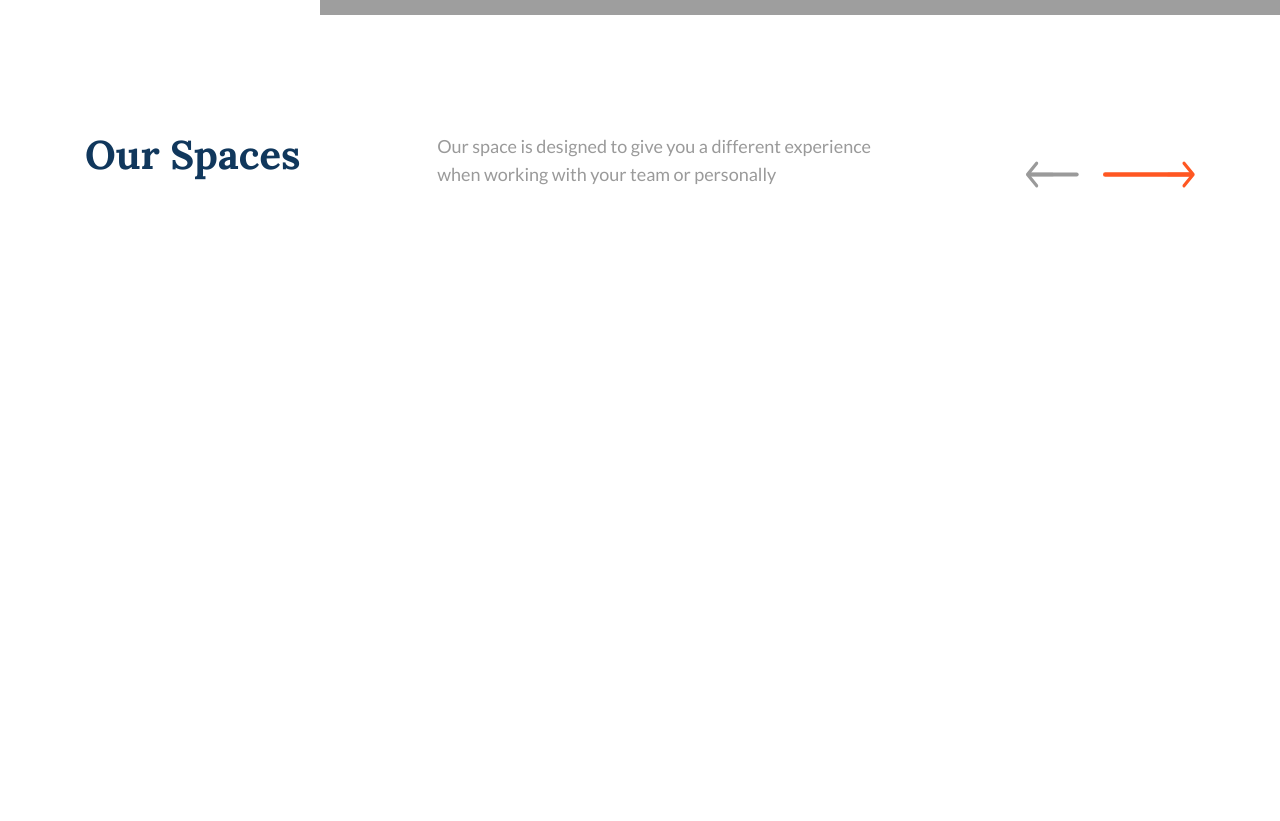
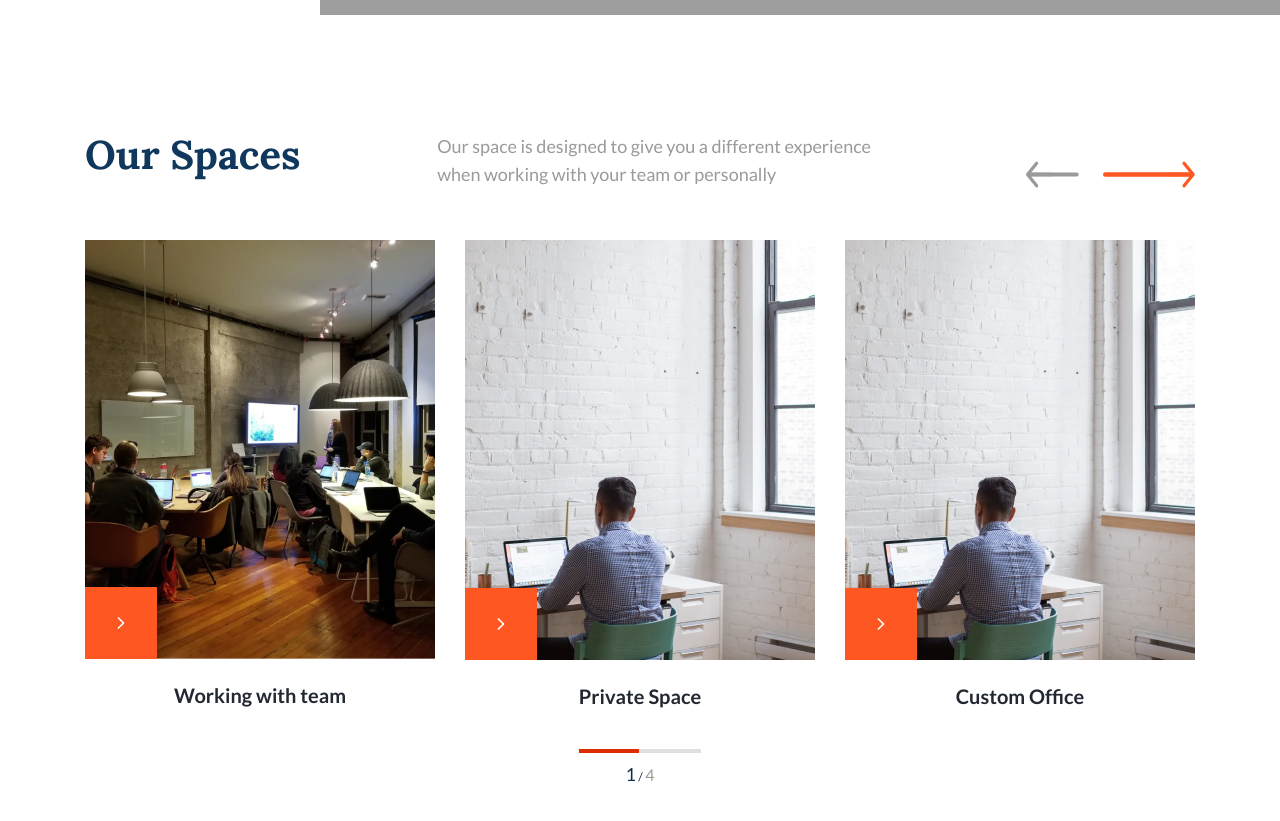
Before and after one commit to neharadialcode486/frispes, a React (Create React App) app: page / in a window 1280 px wide. Shown: the part 980-1801 px from the top of the page. Before the commit the page ends 1264 px from the top, so only its background shows below. Built offline with nearby package versions, Linux system fonts and the light colour scheme; grey boxes are pictures that could not be loaded; a web font is replaced by a local one.

Commit message:
swiper update

```diff
--- a/src/App.css
+++ b/src/App.css
@@ -5,3 +5,37 @@
 .transition_slow {
     transition: all 300ms linear;
 }
+
+.swiper-scrollbar {
+    background-color: #DFDFDF !important;
+    width: calc(15% - 2* var(--swiper-scrollbar-sides-offset, 2%)) !important;
+    left: 50% !important;
+    transform: translateX(-50%) !important;
+    border-radius: 0px !important;
+    bottom: 35px !important;
+    top: auto !important;
+}
+
+.swiper-scrollbar-drag {
+    background-color: #DD2C00 !important;
+    border-radius: 0px !important;
+}
+
+.swiper-pagination {
+    bottom: 0px !important;
+    top: auto !important;
+    font-family: 'Lato', sans-serif;
+    font-weight: 400 !important;
+    font-size: 12px !important;
+    color: #0D2C4A !important;
+}
+
+.swiper-pagination-current {
+    font-size: 18px !important;
+    font-weight: 500 !important;
+}
+
+.swiper-pagination-total {
+    color: #9A9A9A !important;
+    font-size: 16px !important;
+}
--- a/src/components/common/Helper.jsx
+++ b/src/components/common/Helper.jsx
@@ -1,3 +1,5 @@
+import team from "../../assets/images/png/team.png";
+import office from "../../assets/images/png/office.png";
 export const HEADER_DATA = [
     { heading: "Home", url: "/" },
     { heading: "Workspace", url: "#Workspace" },
@@ -23,4 +25,12 @@ export const LOCATION_DATA = [
     {
         data: "Date", text: "9 Aug 2020",
     }
-];
+]
+export const SWIPER_DATA = [
+    { img: team, text: "Working with team" },
+    { img: office, text: "Private Space" },
+    { img: office, text: "Custom Office" },
+    { img: team, text: "Working with team" },
+    { img: office, text: "Private Space" },
+    { img: team, text: "Working with team" },
+]
--- a/src/components/common/Icons.jsx
+++ b/src/components/common/Icons.jsx
@@ -16,7 +16,30 @@ const Icon = (props) => {
                 <path d="M91.2372 14.7981L82.0332 25.9884C81.7375 26.3465 81.3678 26.5255 80.9981 26.5255C80.6285 26.5255 80.2589 26.3465 79.9632 25.9884C79.3717 25.2722 79.3717 24.1532 79.9632 23.437L86.6537 15.2905H65.0666C64.2534 15.2905 63.588 14.4848 63.588 13.5001C63.588 12.5153 64.2534 11.7096 65.0666 11.7096H86.6537L79.9632 3.56312C79.3717 2.84695 79.3717 1.72792 79.9632 1.01174C80.5546 0.295565 81.4787 0.295565 82.0701 1.01174L91.2742 12.202C91.8287 12.9629 91.8287 14.1267 91.2372 14.7981Z" fill="#FF5722" />
                 <rect y="11.307" width="88.7142" height="4.47534" rx="2.23767" fill="#FF5722" />
             </svg>
-        )
+        ),
+        lineIcon: (
+            <svg width="90" height="90" viewBox="0 0 90 90" fill="none" xmlns="http://www.w3.org/2000/svg">
+                <g opacity="0.2">
+                    <mask id="mask0_63_81" maskUnits="userSpaceOnUse" x="0" y="0" width="90" height="90">
+                        <rect x="0.5" y="0.5" width="89" height="89" fill="#C4C4C4" stroke="white" />
+                    </mask>
+                    <g mask="url(#mask0_63_81)">
+                        <path d="M-47.5009 37.6896L36.3829 137.658" stroke="white" stroke-width="2" />
+                        <path d="M-38.3083 29.9762L45.5754 129.945" stroke="white" stroke-width="2" />
+                        <path d="M-29.1158 22.2628L54.7679 122.232" stroke="white" stroke-width="2" />
+                        <path d="M-19.9232 14.5493L63.9606 114.518" stroke="white" stroke-width="2" />
+                        <path d="M-10.7307 6.83582L73.1531 106.805" stroke="white" stroke-width="2" />
+                        <path d="M-1.53821 -0.877625L82.3456 99.0912" stroke="white" stroke-width="2" />
+                        <path d="M7.6543 -8.59106L91.5381 91.3777" stroke="white" stroke-width="2" />
+                        <path d="M16.8469 -16.3045L100.731 83.6643" stroke="white" stroke-width="2" />
+                        <path d="M26.0394 -24.0179L109.923 75.9509" stroke="white" stroke-width="2" />
+                        <path d="M35.2319 -31.7314L119.116 68.2374" stroke="white" stroke-width="2" />
+                        <path d="M44.4244 -39.4449L128.308 60.5239" stroke="white" stroke-width="2" />
+                        <path d="M53.6171 -47.1583L137.501 52.8105" stroke="white" stroke-width="2" />
+                    </g>
+                </g>
+            </svg>
+        ),
     };
 
     return (
--- a/src/components/home/Space.jsx
+++ b/src/components/home/Space.jsx
@@ -1,21 +1,65 @@
 import React from 'react'
 import PrimaryHeading from '../common/PrimaryHeading'
 import Icon from '../common/Icons'
+import { Swiper, SwiperSlide } from 'swiper/react';
+import 'swiper/css';
+import 'swiper/css/pagination';
+import 'swiper/css/navigation';
+import 'swiper/css/scrollbar';
+import { Keyboard, Scrollbar, Navigation, Pagination } from 'swiper/modules';
+import { SWIPER_DATA } from '../common/Helper';
 
 const Space = () => {
     return (
         <div className='py-24'>
-            <div className="container mt-4 pt-0.5">
+            <div className="container mt-4 pt-0.5 pb-24">
                 <div className="flex justify-between items-end">
                     <PrimaryHeading className='text-deep-blue mb-2' text='Our Spaces' />
                     <p className='font-medium font-lato text-lg text-light-gray max-w-[452px]'>Our space is designed to give you a different experience when working with your team or personally</p>
                     <div className="flex gap-6">
-                        <Icon className='cursor-pointer transition_slow hover:scale-95' iconName='leftArrowIcon' />
-                        <Icon className='cursor-pointer transition_slow hover:scale-95' iconName='rightArrowIcon' />
+                        <Icon className='cursor-pointer customPrev transition_slow hover:scale-95' iconName='leftArrowIcon' />
+                        <Icon className='cursor-pointer customNext transition_slow hover:scale-95' iconName='rightArrowIcon' />
                     </div>
                 </div>
+                <div className="mt-12 pt-1">
+                    <Swiper
+                        slidesPerView={3}
+                        spaceBetween={30}
+                        pagination={{
+                            type: 'fraction',
+                        }}
+                        navigation={{
+                            prevEl: '.customPrev',
+                            nextEl: '.customNext',
+                        }}
+                        modules={[Keyboard, Scrollbar, Navigation, Pagination]}
+                        scrollbar={true}
+                        className="mySwiper !pb-20"
+                        onInit={(swiper) => {
+                            swiper.params.navigation.prevEl = '.customPrev';
+                            swiper.params.navigation.nextEl = '.customNext';
+                            swiper.navigation.init();
+                            swiper.navigation.update();
+                        }}
+                    >
+                        {SWIPER_DATA.map((items, index) => (
+                            <SwiperSlide key={index}>
+                                <div className="relative w-full group overflow-hidden">
+                                    <img src={items.img} alt={items.img} className='w-full' />
+                                    <p className='mt-6 text-center text-off-black font-lato font-bold text-xl leading-6'>{items.text}</p>
+                                    <button className='bg-off-orange z-10 max-w-[255px] transition_slow w-full justify-end items-center flex h-[72px] gap-7 group-hover:gap-5 font-lato font-bold text-lg leading-5 text-white absolute -left-[183px] p-5 group-hover:left-0 group-hover:bottom-0 bottom-12'>Check avaibility <Icon className='-rotate-90 relative w-8 h-8 justify-center items-center' iconName='downArrowIcon' /></button>
+                                    <div className="bg-deep-blue absolute top-0 left-0 group-hover:px-2 overflow-hidden w-0 h-0 group-hover:w-full group-hover:h-full group-hover:z-[1] transition_slow flex flex-col justify-center items-center">
+                                        <p className='font-lora font-normal text-white text-center text-custom-sm leading-10'>{items.text}</p>
+                                        <p className='mt-3.5 text-white text-center font-medium font-lato text-lg max-w-[253px]'>Comfortable space, Full speed wifi, Free coffe & Snack and many more</p>
+                                        <Icon iconName='lineIcon' className='absolute top-4 right-4' />
+                                    </div>
+                                </div>
+                            </SwiperSlide>
+                        ))}
+                    </Swiper>
+                </div>
             </div>
-        </div>
+        </div >
     )
 }
 
--- a/tailwind.config.js
+++ b/tailwind.config.js
@@ -38,6 +38,7 @@ module.exports = {
         '3xl': "1px 1px 0px #222831",
       },
       fontSize: {
+        'custom-sm': "32px",
         'custom-lg': "34px",
         'custom-xl': "52px",
       },
```
Also changed, not shown: src/assets/images/png/office.png (added), src/assets/images/png/team.png (added).
